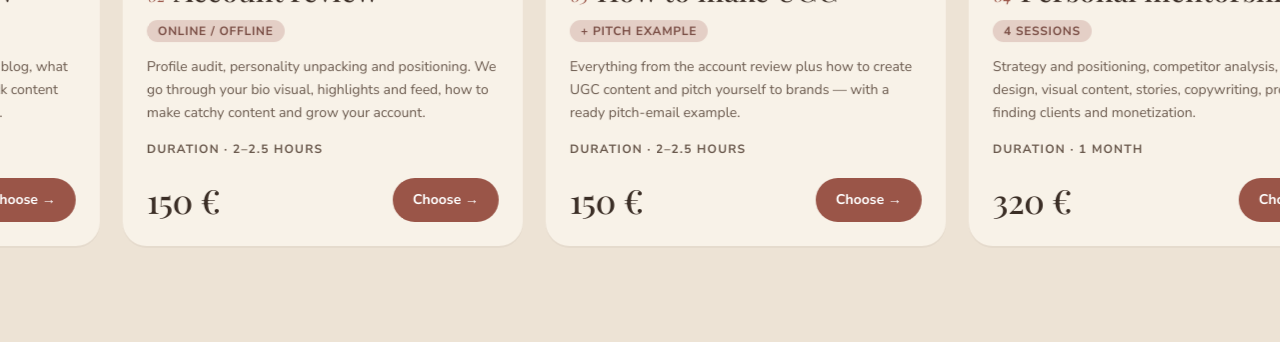
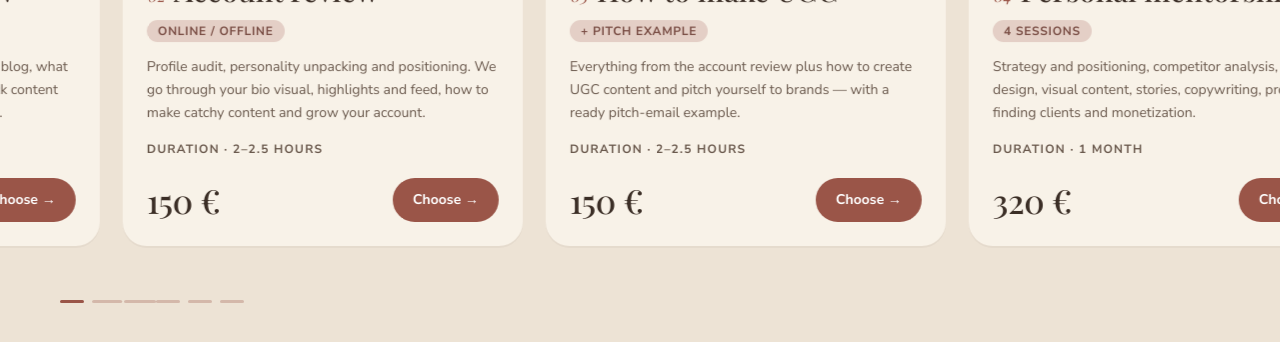
Before and after one commit to wiselab-group/eleonora.ee, a Next.js app: page / in a window 1280 px wide. Shown: the part 1257-1599 px from the top of the page. Built offline with nearby package versions, Linux system fonts and the light colour scheme.

Commit message:
feat(services): add scroll progress dots, shorten pin distance

```diff
--- a/src/components/layout/SmoothScroll.tsx
+++ b/src/components/layout/SmoothScroll.tsx
@@ -1,27 +1,8 @@
 "use client";
 
-import { useEffect, useSyncExternalStore } from "react";
+import { useEffect } from "react";
 import Lenis from "lenis";
-
-const REDUCED_MOTION_QUERY = "(prefers-reduced-motion: reduce)";
-
-function subscribeReducedMotion(callback: () => void) {
-  const mediaQuery = window.matchMedia(REDUCED_MOTION_QUERY);
-  mediaQuery.addEventListener("change", callback);
-  return () => mediaQuery.removeEventListener("change", callback);
-}
-
-function getReducedMotionSnapshot() {
-  return window.matchMedia(REDUCED_MOTION_QUERY).matches;
-}
-
-function usePrefersReducedMotion() {
-  return useSyncExternalStore(
-    subscribeReducedMotion,
-    getReducedMotionSnapshot,
-    () => false,
-  );
-}
+import { usePrefersReducedMotion } from "@/lib/useMediaQuery";
 
 export function SmoothScroll() {
   const prefersReducedMotion = usePrefersReducedMotion();
--- a/src/components/sections/Hero.tsx
+++ b/src/components/sections/Hero.tsx
@@ -69,10 +69,7 @@ export function Hero() {
           {t.tagline}
         </m.p>
 
-        <m.div
-          variants={fadeUp}
-          className="flex flex-wrap gap-5 items-center"
-        >
+        <m.div variants={fadeUp} className="flex flex-wrap gap-5 items-center">
           <Button
             variant="solid-accent"
             href={generalTelegramLink(lang)}
--- a/src/components/sections/Services.tsx
+++ b/src/components/sections/Services.tsx
@@ -1,103 +1,29 @@
 "use client";
 
-import { useEffect, useRef, useState, useSyncExternalStore } from "react";
+import { useRef } from "react";
 import { m, useScroll, useTransform } from "framer-motion";
 import { useLocale } from "@/lib/i18n";
+import { useMediaQuery, usePrefersReducedMotion } from "@/lib/useMediaQuery";
 import { ServiceCard } from "./ServiceCard";
+import { ServicesProgress } from "./ServicesProgress";
+import { useTrackScrollDistance, useViewportHeight } from "./useServicesTrack";
 import { serviceImages } from "@/lib/tiles";
 import { fadeUp, viewportOnce } from "@/lib/motion";
 
-const REDUCED_MOTION_QUERY = "(prefers-reduced-motion: reduce)";
-
-function subscribeReducedMotion(callback: () => void) {
-  const mediaQuery = window.matchMedia(REDUCED_MOTION_QUERY);
-  mediaQuery.addEventListener("change", callback);
-  return () => mediaQuery.removeEventListener("change", callback);
-}
-
-function getReducedMotionSnapshot() {
-  return window.matchMedia(REDUCED_MOTION_QUERY).matches;
-}
-
-function usePrefersReducedMotion() {
-  return useSyncExternalStore(
-    subscribeReducedMotion,
-    getReducedMotionSnapshot,
-    () => false,
-  );
-}
-
-function useTrackScrollDistance(
-  trackRef: React.RefObject<HTMLDivElement | null>,
-  enabled: boolean,
-) {
-  const [distance, setDistance] = useState(0);
-
-  useEffect(() => {
-    const node = trackRef.current;
-    if (!node || !enabled) return;
-
-    const measure = () => {
-      setDistance(Math.max(node.scrollWidth - window.innerWidth, 0));
-    };
-
-    measure();
-    const observer = new ResizeObserver(measure);
-    observer.observe(node);
-    window.addEventListener("resize", measure);
-
-    return () => {
-      observer.disconnect();
-      window.removeEventListener("resize", measure);
-    };
-  }, [trackRef, enabled]);
-
-  return distance;
-}
-
-function useViewportHeight(enabled: boolean) {
-  const [height, setHeight] = useState(0);
-
-  useEffect(() => {
-    if (!enabled) return;
-    const measure = () => setHeight(window.innerHeight);
-    measure();
-    window.addEventListener("resize", measure);
-    return () => window.removeEventListener("resize", measure);
-  }, [enabled]);
-
-  return height;
-}
-
+const PIN_DISTANCE_FACTOR = 0.7;
 const DESKTOP_QUERY = "(min-width: 1024px)";
-
-function subscribeIsDesktop(callback: () => void) {
-  const mediaQuery = window.matchMedia(DESKTOP_QUERY);
-  mediaQuery.addEventListener("change", callback);
-  return () => mediaQuery.removeEventListener("change", callback);
-}
-
-function getIsDesktopSnapshot() {
-  return window.matchMedia(DESKTOP_QUERY).matches;
-}
-
-function useIsDesktop() {
-  return useSyncExternalStore(
-    subscribeIsDesktop,
-    getIsDesktopSnapshot,
-    () => false,
-  );
-}
 
 export function Services() {
   const { t } = useLocale();
   const prefersReducedMotion = usePrefersReducedMotion();
-  const isDesktop = useIsDesktop();
+  const isDesktop = useMediaQuery(DESKTOP_QUERY);
   const isPinned = isDesktop && !prefersReducedMotion;
   const trackRef = useRef<HTMLDivElement>(null);
   const pinRef = useRef<HTMLDivElement>(null);
   const scrollDistance = useTrackScrollDistance(trackRef, isPinned);
   const viewportHeight = useViewportHeight(isPinned);
+
+  const pinDistance = scrollDistance * PIN_DISTANCE_FACTOR;
 
   const { scrollYProgress } = useScroll({
     target: isPinned ? pinRef : undefined,
@@ -151,7 +77,7 @@ export function Services() {
     <section id="services" className="relative">
       <div
         ref={pinRef}
-        style={{ height: `${viewportHeight + scrollDistance}px` }}
+        style={{ height: `${viewportHeight + pinDistance}px` }}
         className="relative"
       >
         <div className="sticky top-0 h-screen flex flex-col justify-center overflow-hidden [--services-title-space:180px] sm:[--services-title-space:220px]">
@@ -183,6 +109,10 @@ export function Services() {
               className="shrink-0 w-5 sm:w-[clamp(20px,5vw,60px)]"
             />
           </m.div>
+          <ServicesProgress
+            progress={scrollYProgress}
+            count={t.services.length}
+          />
         </div>
       </div>
     </section>
--- /dev/null
+++ b/src/components/sections/ServicesProgress.tsx
@@ -0,0 +1,60 @@
+"use client";
+
+import { m, useTransform, type MotionValue } from "framer-motion";
+
+interface ServicesProgressProps {
+  progress: MotionValue<number>;
+  count: number;
+}
+
+export function ServicesProgress({ progress, count }: ServicesProgressProps) {
+  return (
+    <div
+      className="absolute bottom-8 sm:bottom-10 left-5 sm:left-[clamp(20px,5vw,60px)] flex items-center gap-2"
+      role="progressbar"
+      aria-label="Services scroll progress"
+      aria-valuemin={1}
+      aria-valuemax={count}
+    >
+      {Array.from({ length: count }).map((_, index) => (
+        <ServicesProgressDot
+          key={index}
+          index={index}
+          count={count}
+          progress={progress}
+        />
+      ))}
+    </div>
+  );
+}
+
+function ServicesProgressDot({
+  index,
+  count,
+  progress,
+}: {
+  index: number;
+  count: number;
+  progress: MotionValue<number>;
+}) {
+  const step = 1 / count;
+  const start = index * step;
+  const end = start + step;
+  const opacity = useTransform(
+    progress,
+    [Math.max(start - step, 0), start, end],
+    [0.3, 1, 0.3],
+  );
+  const scaleX = useTransform(
+    progress,
+    [Math.max(start - step, 0), start, end],
+    [1, 1.6, 1],
+  );
+
+  return (
+    <m.span
+      style={{ opacity, scaleX }}
+      className="h-[3px] w-5 sm:w-6 rounded-full bg-(--color-accent-text) will-change-transform origin-left"
+    />
+  );
+}
--- /dev/null
+++ b/src/components/sections/useServicesTrack.ts
@@ -0,0 +1,43 @@
+import { useEffect, useState } from "react";
+
+export function useTrackScrollDistance(
+  trackRef: React.RefObject<HTMLDivElement | null>,
+  enabled: boolean,
+) {
+  const [distance, setDistance] = useState(0);
+
+  useEffect(() => {
+    const node = trackRef.current;
+    if (!node || !enabled) return;
+
+    const measure = () => {
+      setDistance(Math.max(node.scrollWidth - window.innerWidth, 0));
+    };
+
+    measure();
+    const observer = new ResizeObserver(measure);
+    observer.observe(node);
+    window.addEventListener("resize", measure);
+
+    return () => {
+      observer.disconnect();
+      window.removeEventListener("resize", measure);
+    };
+  }, [trackRef, enabled]);
+
+  return distance;
+}
+
+export function useViewportHeight(enabled: boolean) {
+  const [height, setHeight] = useState(0);
+
+  useEffect(() => {
+    if (!enabled) return;
+    const measure = () => setHeight(window.innerHeight);
+    measure();
+    window.addEventListener("resize", measure);
+    return () => window.removeEventListener("resize", measure);
+  }, [enabled]);
+
+  return height;
+}
--- /dev/null
+++ b/src/lib/useMediaQuery.ts
@@ -0,0 +1,17 @@
+import { useSyncExternalStore } from "react";
+
+export function useMediaQuery(query: string) {
+  return useSyncExternalStore(
+    (callback) => {
+      const mediaQuery = window.matchMedia(query);
+      mediaQuery.addEventListener("change", callback);
+      return () => mediaQuery.removeEventListener("change", callback);
+    },
+    () => window.matchMedia(query).matches,
+    () => false,
+  );
+}
+
+export function usePrefersReducedMotion() {
+  return useMediaQuery("(prefers-reduced-motion: reduce)");
+}
```
